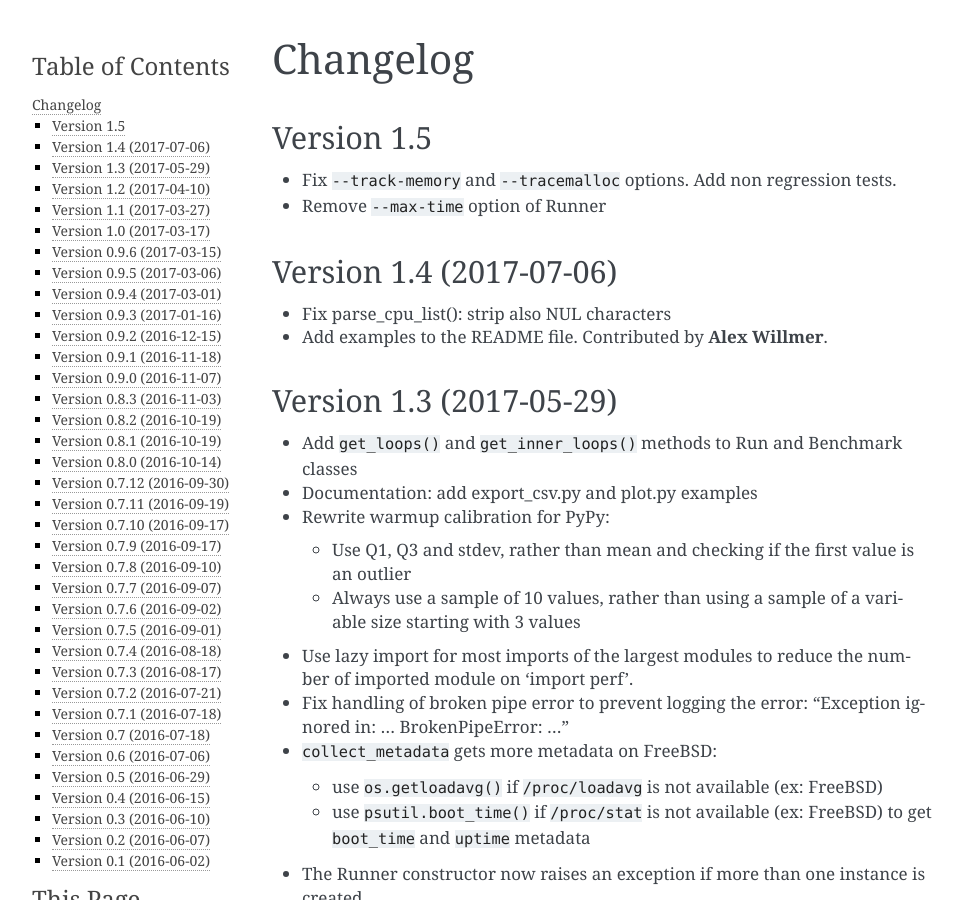
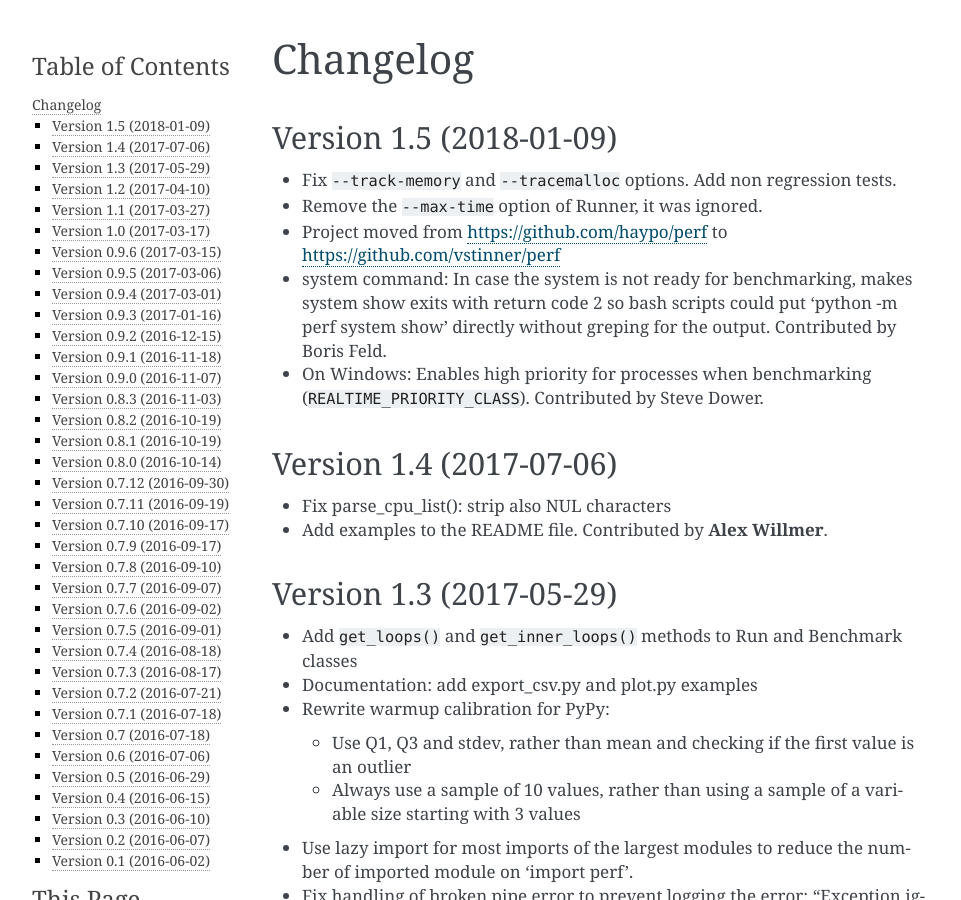
Before and after one commit to psf/pyperf, a Sphinx documentation site: the page built from doc/changelog.rst, in a window 1280 px wide and 900 px high. Shown: the whole window, without its empty margins (148-1109 px from the left). Built offline with Sphinx 7.4.7, drawn with Linux system fonts in a browser that asks for light colours.

Commit message:
Prepare 1.5 release

```diff
--- a/doc/changelog.rst
+++ b/doc/changelog.rst
@@ -1,12 +1,19 @@
 Changelog
 =========
 
-Version 1.5
------------
+Version 1.5 (2018-01-09)
+------------------------
 
 * Fix ``--track-memory`` and ``--tracemalloc`` options.
   Add non regression tests.
-* Remove ``--max-time`` option of Runner
+* Remove the ``--max-time`` option of Runner, it was ignored.
+* Project moved from https://github.com/haypo/perf to https://github.com/vstinner/perf
+* system command: In case the system is not ready for benchmarking, makes
+  system show exits with return code 2 so bash scripts could put
+  'python -m perf system show' directly without greping for the output.
+  Contributed by Boris Feld.
+* On Windows: Enables high priority for processes when benchmarking
+  (``REALTIME_PRIORITY_CLASS``). Contributed by Steve Dower.
 
 Version 1.4 (2017-07-06)
 ------------------------
```
Also changed, not shown: doc/system.rst (+8 -0 lines).
